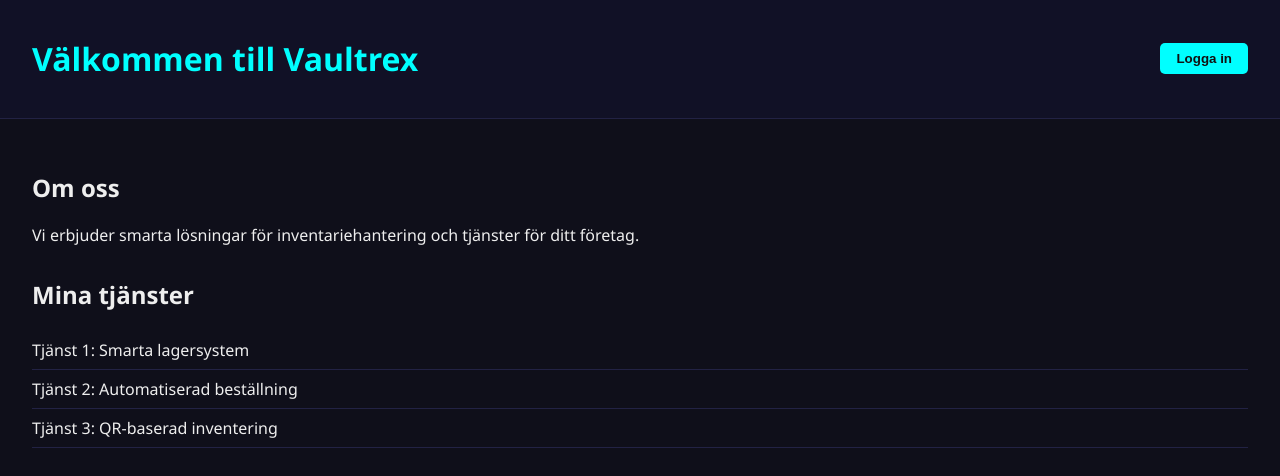
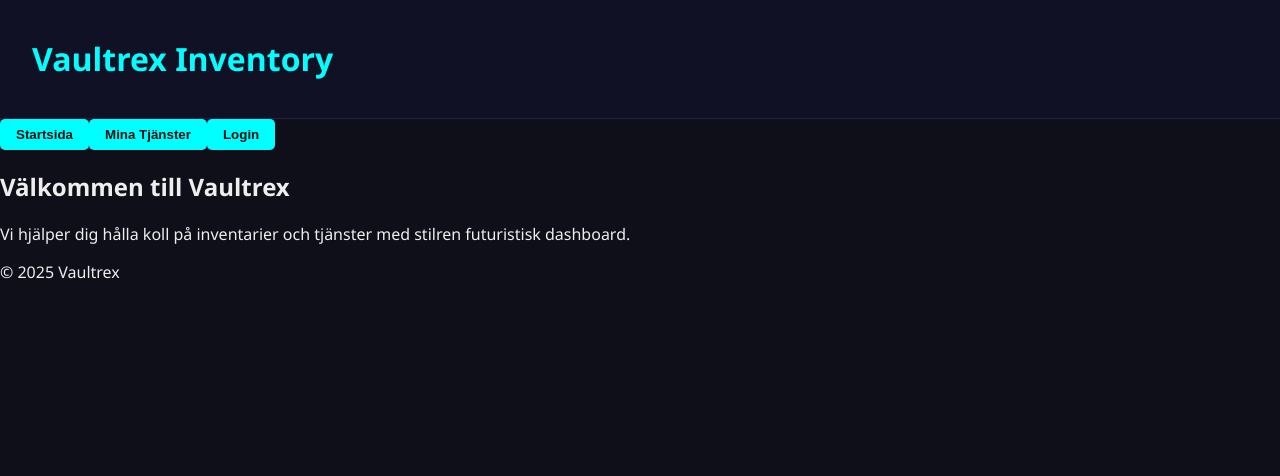
Before and after one commit to FooxxyyDev/vaultrex-frontend, a React (Vite) app: page / in a window 1280 px wide. Shown: the top 476 px of the page. Built offline with nearby package versions, Linux system fonts and the light colour scheme.

Commit message:
Update App.jsx

```diff
--- a/src/App.jsx
+++ b/src/App.jsx
@@ -1,18 +1,18 @@
 import React, { useState } from "react";
 import "./App.css";
 
-function App() {
+export default function App() {
   const [user, setUser] = useState(null);
-  const [showLogin, setShowLogin] = useState(false);
   const [email, setEmail] = useState("");
   const [password, setPassword] = useState("");
+  const [activeTab, setActiveTab] = useState("home");
 
-  // Dummy login för demo, byt till API-anrop senare
   const handleLogin = (e) => {
     e.preventDefault();
+    // Hardcoded admin user
     if (email === "admin@vaultrex.se" && password === "Leary30!") {
       setUser({ email });
-      setShowLogin(false);
+      setActiveTab("dashboard");
     } else {
       alert("Fel email eller lösenord!");
     }
@@ -22,58 +22,51 @@ function App() {
     setUser(null);
     setEmail("");
     setPassword("");
+    setActiveTab("home");
   };
 
-  if (user) {
-    // Dashboard
   return (
-      <div className="dashboard">
-        <header>
-          <h1>Vaultrex Dashboard</h1>
-          <button onClick={handleLogout} className="logout-btn">Logga ut</button>
-        </header>
-        <section>
-          <h2>Dina tjänster</h2>
-          <ul>
-            <li>Tjänst 1</li>
-            <li>Tjänst 2</li>
-            <li>Tjänst 3</li>
-          </ul>
-        </section>
-      </div>
-    );
-  }
-
-  // Startsida
-  return (
-    <div className="landing">
-      <header>
-        <h1>Välkommen till Vaultrex</h1>
-        <button onClick={() => setShowLogin(true)} className="login-btn">
-          Logga in
-        </button>
+    <div className="App">
+      <header className="header">
+        <h1>Vaultrex Inventory</h1>
+        {user && <button className="logout-btn" onClick={handleLogout}>Logga ut</button>}
       </header>
 
+      <nav className="tabs">
+        <button onClick={() => setActiveTab("home")} className={activeTab === "home" ? "active" : ""}>Startsida</button>
+        <button onClick={() => setActiveTab("services")} className={activeTab === "services" ? "active" : ""}>Mina Tjänster</button>
+        {!user && <button onClick={() => setActiveTab("login")} className={activeTab === "login" ? "active" : ""}>Login</button>}
+      </nav>
+
       <main>
-        <section className="about">
-          <h2>Om oss</h2>
-          <p>Vi erbjuder smarta lösningar för inventariehantering och tjänster för ditt företag.</p>
+        {activeTab === "home" && (
+          <section className="home">
+            <h2>Välkommen till Vaultrex</h2>
+            <p>Vi hjälper dig hålla koll på inventarier och tjänster med stilren futuristisk dashboard.</p>
           </section>
+        )}
 
+        {activeTab === "services" && (
           <section className="services">
-          <h2>Mina tjänster</h2>
+            {user ? (
+              <>
+                <h2>Dina Tjänster</h2>
                 <ul>
-            <li>Tjänst 1: Smarta lagersystem</li>
-            <li>Tjänst 2: Automatiserad beställning</li>
-            <li>Tjänst 3: QR-baserad inventering</li>
+                  <li>Tjänst A - Abonnera</li>
+                  <li>Tjänst B - Abonnera</li>
+                  <li>Tjänst C - Abonnera</li>
                 </ul>
+              </>
+            ) : (
+              <p>Du måste logga in för att se dina tjänster.</p>
+            )}
           </section>
-      </main>
+        )}
 
-      {showLogin && (
-        <div className="login-modal">
+        {activeTab === "login" && (
+          <section className="login">
+            <h2>Login</h2>
             <form onSubmit={handleLogin}>
-            <h2>Logga in</h2>
               <input
                 type="email"
                 placeholder="Email"
@@ -89,12 +82,14 @@ function App() {
                 required
               />
               <button type="submit">Logga in</button>
-            <button type="button" onClick={() => setShowLogin(false)}>Avbryt</button>
             </form>
-        </div>
+          </section>
         )}
+      </main>
+
+      <footer>
+        <p>&copy; 2025 Vaultrex</p>
+      </footer>
     </div>
   );
 }
-
-export default App;
```
Lines whose indentation alone changed are shown as unchanged.
